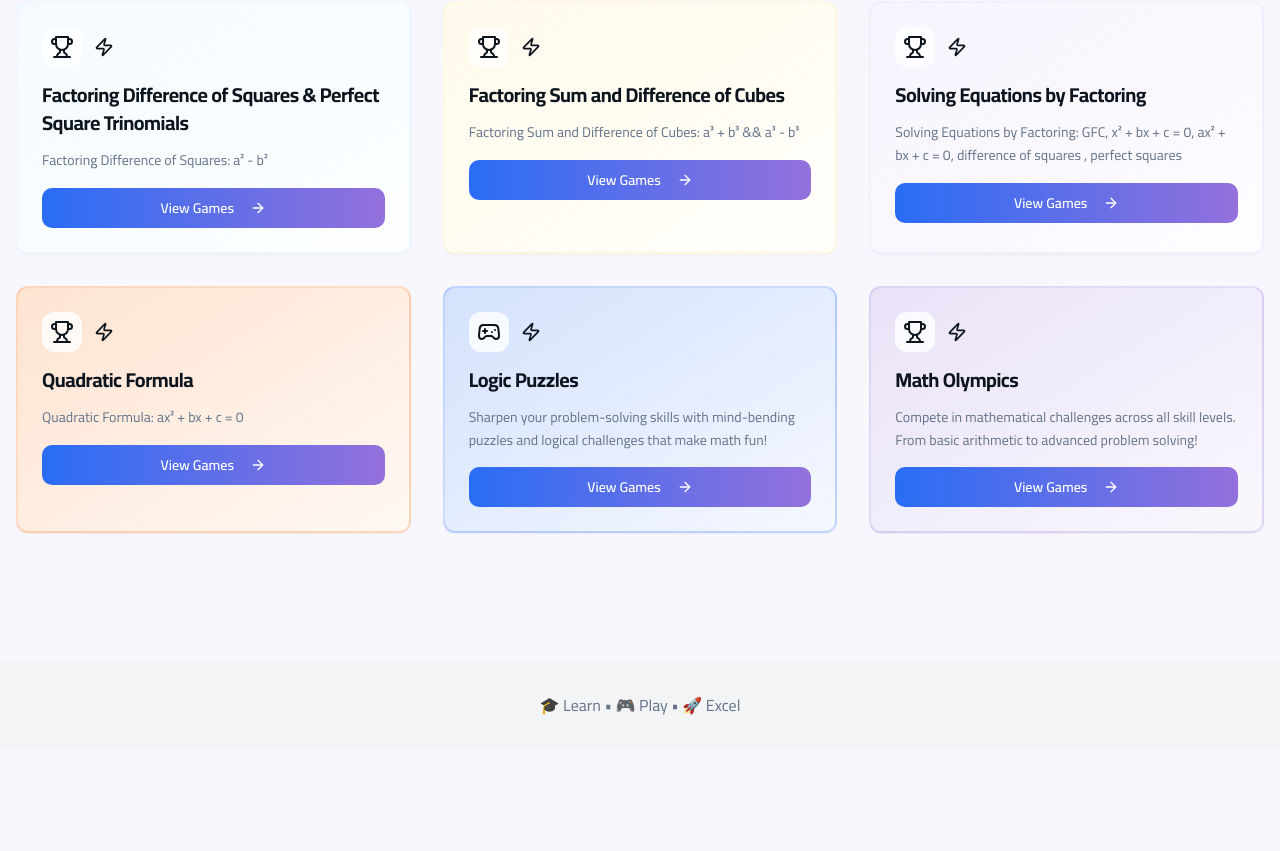
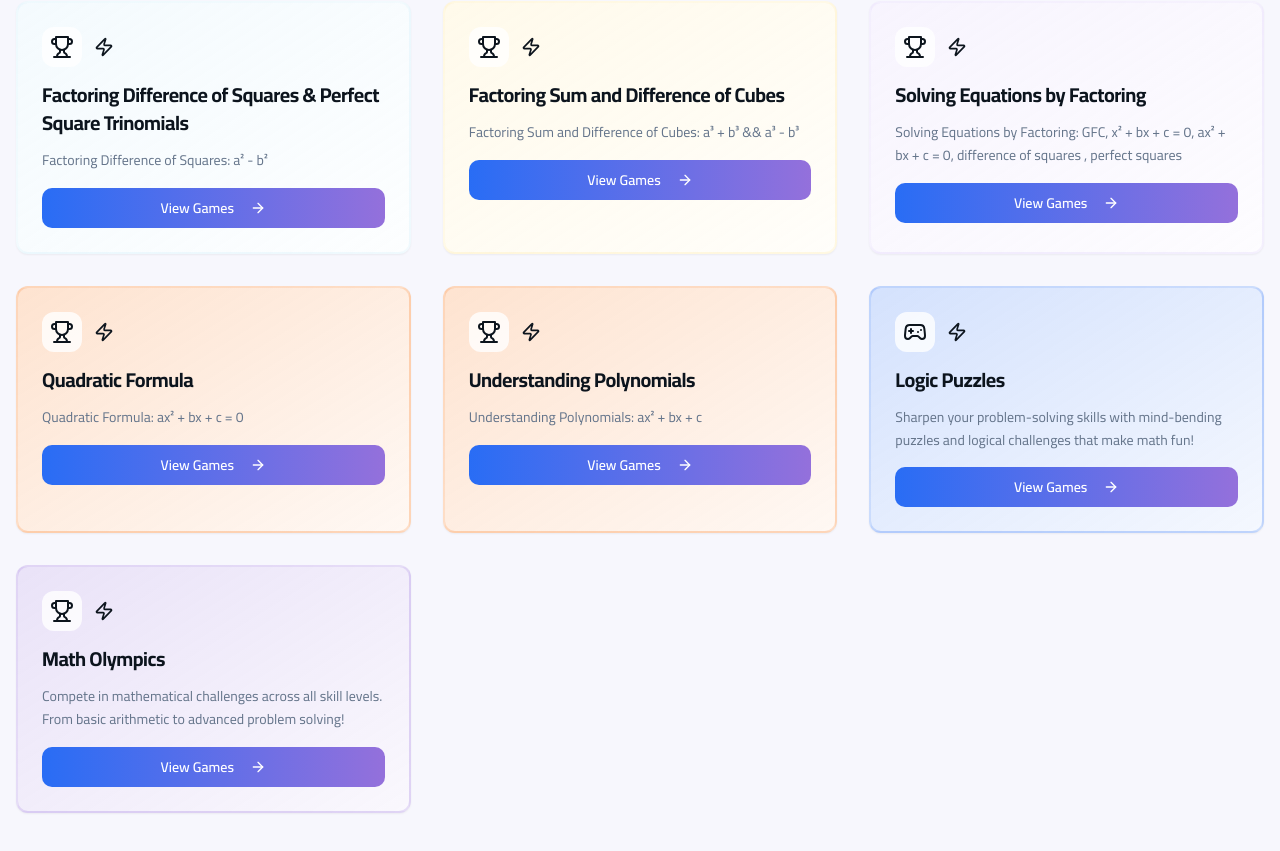
Before and after one commit to sanwaralkmali/math-skill-portal, a React (Vite) app: page / in a window 1280 px wide. Shown: the part 1531-2382 px from the top of the page. Before the commit the page ends 2280 px from the top, so only its background shows below. Built offline with nearby package versions, Linux system fonts and the light colour scheme.

Commit message:
Adding new Skill: Understanding Polynomials

```diff
--- a/src/pages/Index.tsx
+++ b/src/pages/Index.tsx
@@ -113,6 +113,13 @@ const mathSkills = [
     icon: <Trophy className="h-6 w-6" />,
   },
   {
+    title: "Understanding Polynomials",
+    description: "Understanding Polynomials: ax² + bx + c",
+    skillName: "understanding-polynomials",
+    color: "orange" as const,
+    icon: <Trophy className="h-6 w-6" />,
+  },
+  {
     title: "Logic Puzzles",
     description:
       "Sharpen your problem-solving skills with mind-bending puzzles and logical challenges that make math fun!",
```
Also changed, not shown: public/data/understanding-polynomials.json (added, +25 -0 lines).
